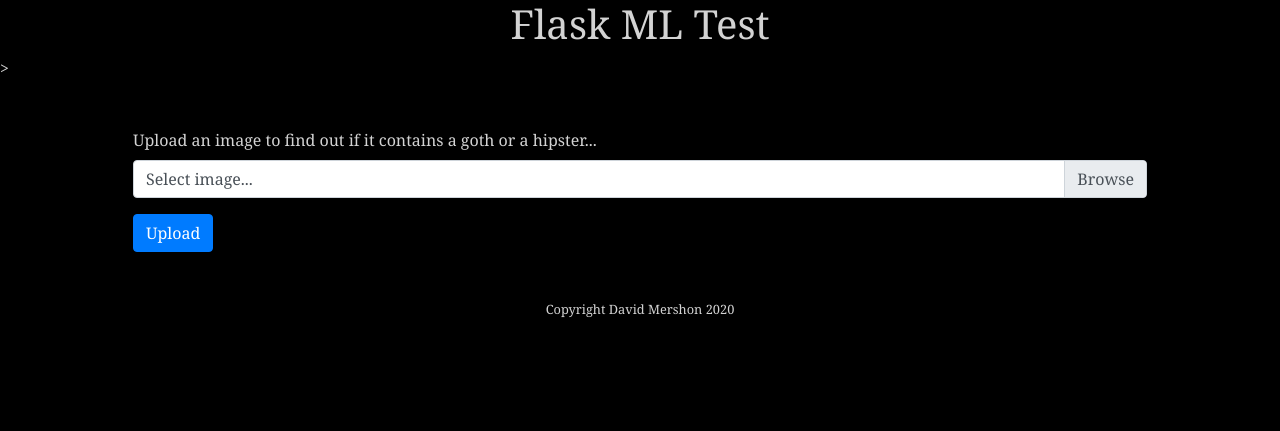
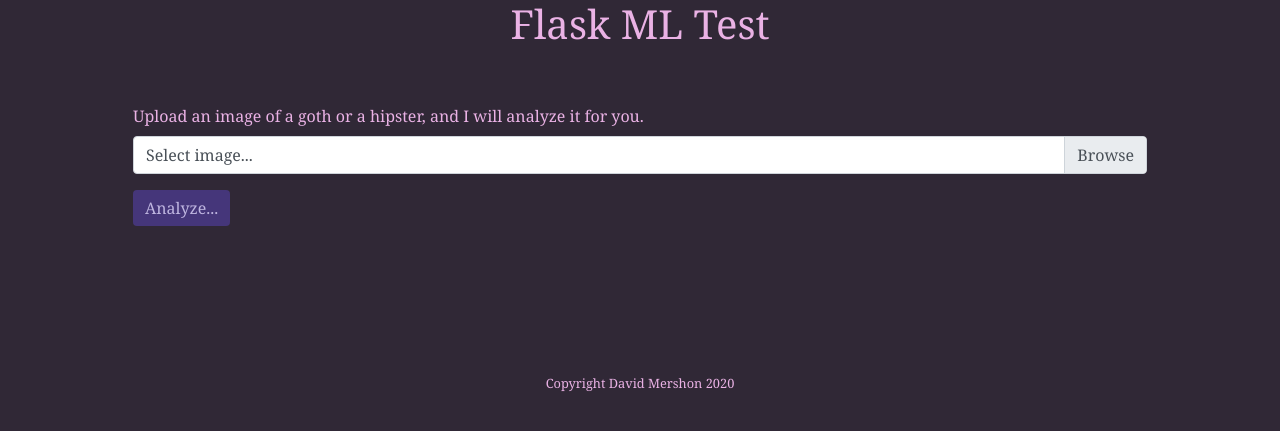
Before and after one commit to DavidMershon81/deploy_ml_goth_vs_hipster, a Flask app: page / in a window 1280 px wide. Shown: the top 431 px of the page. Run offline with Flask 2, Linux system fonts and the light colour scheme; parts of the project's set-up code (start-up, migrations or seed data) failed here and were passed over; some libraries are stand-ins or nearby versions.

Commit message:
added some css

```diff
--- a/flask/app/static/styles.css
+++ b/flask/app/static/styles.css
@@ -3,8 +3,28 @@
 }
 
 body {
-    background-color: black;
-    color: lightgray;
+    background-color: #302836;
+    color: #eab2e5;
+}
+
+.btn-primary {
+    background-color: #45367a;
+    color: #bfb6e0;
+    border-style: none;
+}
+
+.btn-primary:hover {
+    background-color: #9882e9;
+    color: #d7d1eb;
+    border-style: none;
+}
+
+.prediction-container {
+    display: flex;
+    flex-direction: column;
+    justify-content: center;
+    align-items: center;
+    padding: 50px;
 }
 
 .test-img {
--- a/flask/app/templates/index.html
+++ b/flask/app/templates/index.html
@@ -15,19 +15,19 @@ Test Display ML Model
       <div class="col">
         <form action="/" method="POST" enctype="multipart/form-data">
           <div class="form-group">
-            <label>Upload an image to find out if it contains a goth or a hipster...</label>
+            <label>Upload an image of a goth or a hipster, and I will analyze it for you.</label>
             <div class="custom-file">
               <input type="file" class="custom-file-input" name="image" id="image">
               <label class="custom-file-label" for="image">Select image...</label>
             </div>
           </div>
-          <button type="submit" class="btn btn-primary">Upload</button>
+          <button type="submit" class="btn btn-primary">Analyze...</button>
         </form>
         <div id="error_alert" class="alert alert-danger" role="alert"></div>
       </div>
     </div>
   </div>
-  <div id="prediction_container" class="container">
+  <div id="prediction_container" class="container prediction-container">
   </div>
 </div>
 {% endblock %}
--- a/flask/app/templates/layout.html
+++ b/flask/app/templates/layout.html
@@ -24,7 +24,7 @@
 
     <body>
         <header>
-            <h1 class="h1 text-center">Flask ML Test</h1>>
+            <h1 class="h1 text-center">Flask ML Test</h1>
         </header>
         <main class="container p-5">
             {% block main %}{% endblock %}
```
